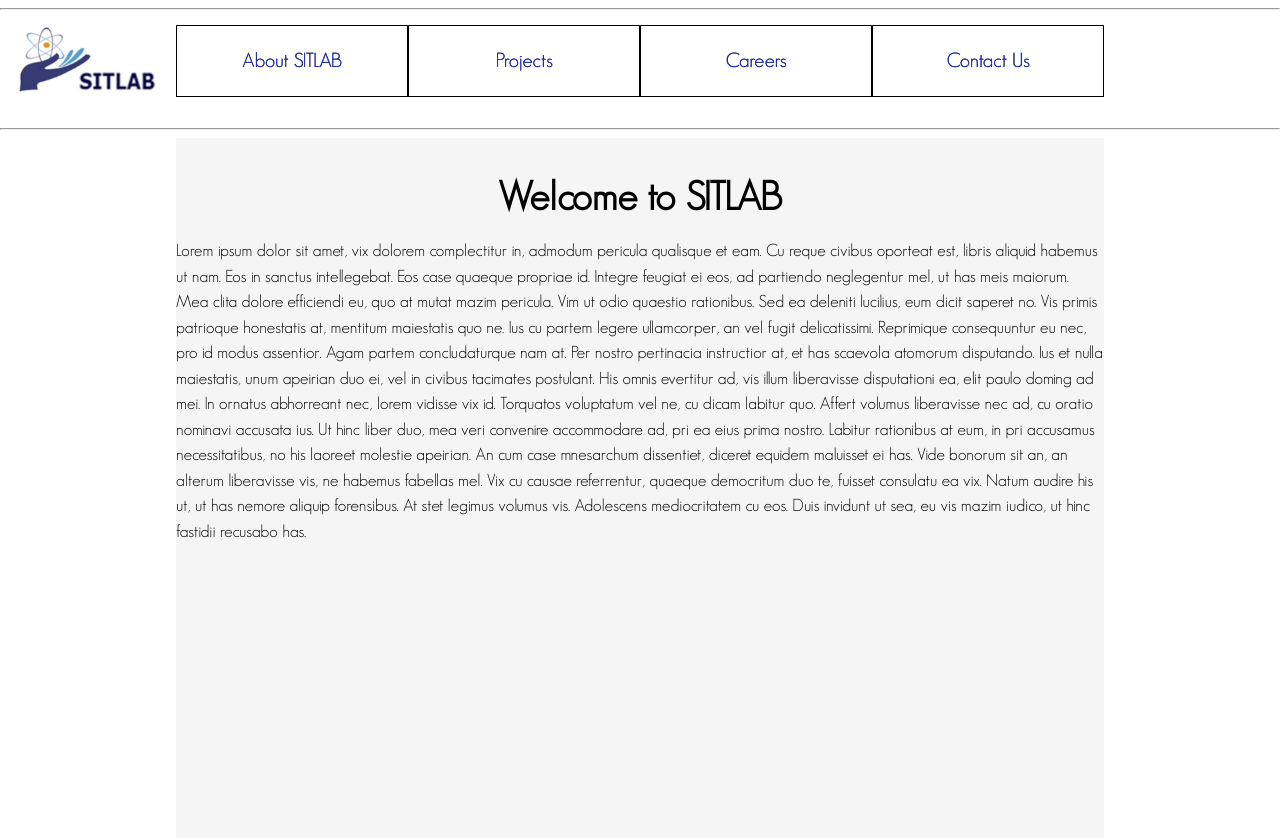
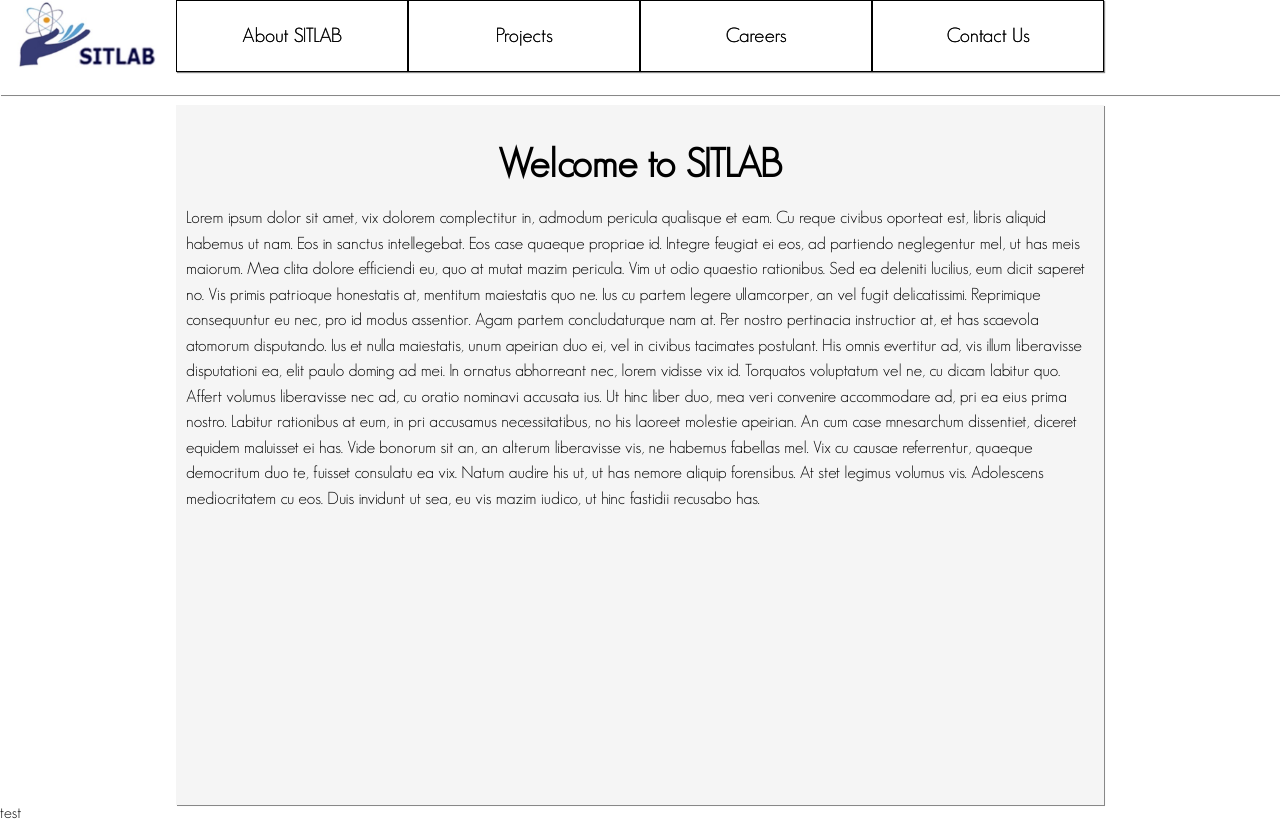
Before and after one commit to ZpeedX/SITLAB, a plain HTML site: page View/index.html in a window 1280 px wide. Drawn offline with nearby package versions, Linux system fonts and the light colour scheme; files whose address does not match are found by name; a web font is replaced by a local one.

Commit message:
added box shadow

```diff
--- a/View/index.html
+++ b/View/index.html
@@ -12,7 +12,7 @@
  </head>
 
  <body>
-     <hr>
+     <div id="topBarBackground">
 <div id="topBar">
         <div id="Logo">
         <a href="index.html"><img src="resources/Images/SitlabLogan.jpg" alt="SitlabLogan"></a>
@@ -65,10 +65,9 @@
 
   </div> <!--end navMenu div-->
 </div> <!--end wrapper div-->
-
+</div>
 <br class="clearFloat"/>
 </div>
-     <hr>
      <div id="background">
          <div id="content">
          <h1>Welcome to SITLAB</h1>
@@ -89,6 +88,8 @@
 
      </div>
      </div>
-
+     <footer>
+         test
+     </footer>
  </body>
 </html>
--- a/View/resources/css/maincss.css
+++ b/View/resources/css/maincss.css
@@ -11,6 +11,10 @@
 body{
     font-family: GeosansLight;
 }
+#topBarBackground{
+    box-shadow: 0.5px 0.5px 0.5px #888888;
+
+}
 #Logo, #Logo img{
     float: left;
     width: 170px;
@@ -18,7 +22,6 @@ body{
     margin-top: -5px;
 }
 #topBar{
-    margin-top: 15px;
     width: 1268px;
     margin-left: auto;
     margin-right: auto;
@@ -34,6 +37,7 @@ body{
 }
 
 #navMenu li{
+    box-shadow: 1px 1px 1px #888888;
   margin:0;
   padding:0;
   list-style: none;
@@ -53,10 +57,11 @@ body{
    width:230px;
    display:block;
    border: 1px solid black;
-   color: #2130DA;
+   color: #000;
    text-shadow: 0.3px 0.3px 0.3px #000;
    font-size: 20px;
 }
+
 #navMenu ul ul li a{
   padding-top: 0px;
   padding-bottom: 0px;
@@ -93,6 +98,8 @@ body{
   }
   /*********************/
   #background{
+      box-shadow: 0.5px 0.5px 0.5px #888888;
+      margin-top: 10px;
       overflow: auto;
       margin-left: auto;
       margin-right: auto;
@@ -110,6 +117,8 @@ body{
       margin-top: 40px;
   }
   #content p{
+      padding-left: 10px;
+      padding-right: 10px;
       line-height: 150%;
       margin-top: 20px;
       font-size: 17px;
```
